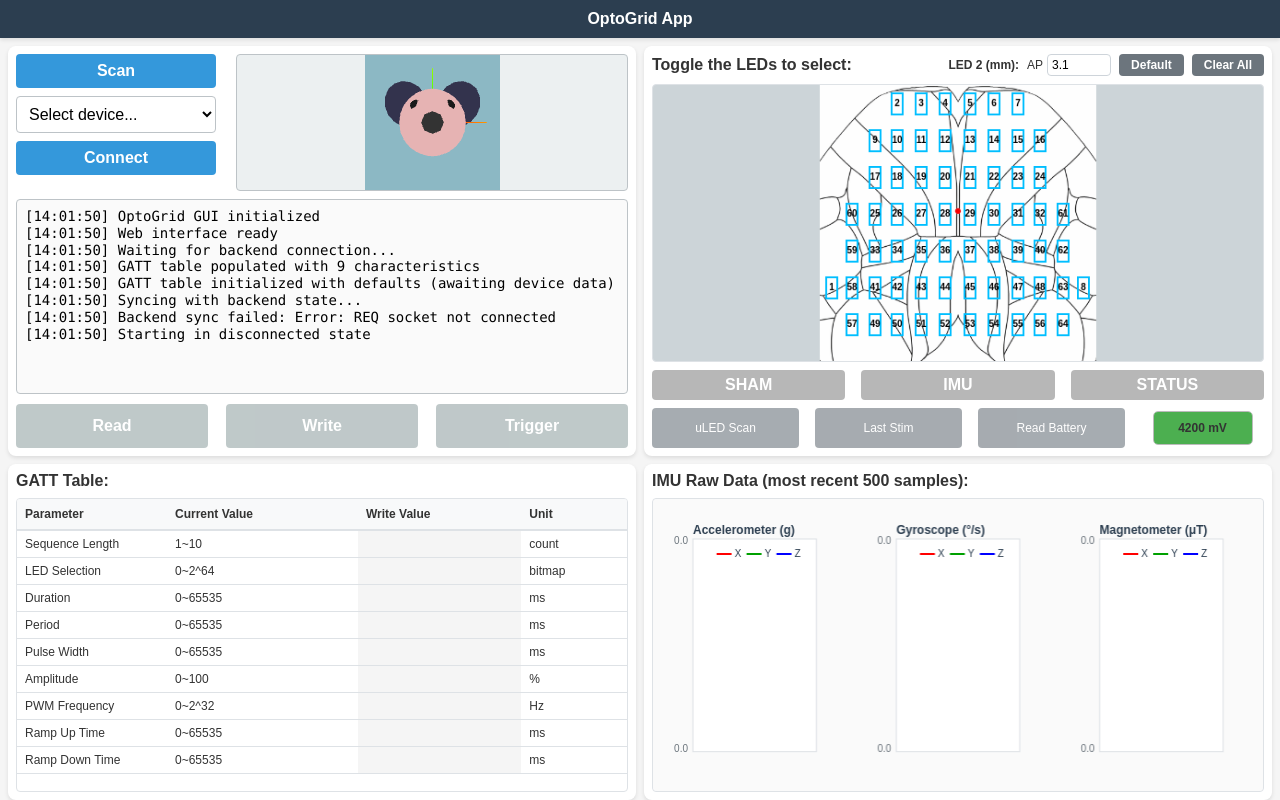
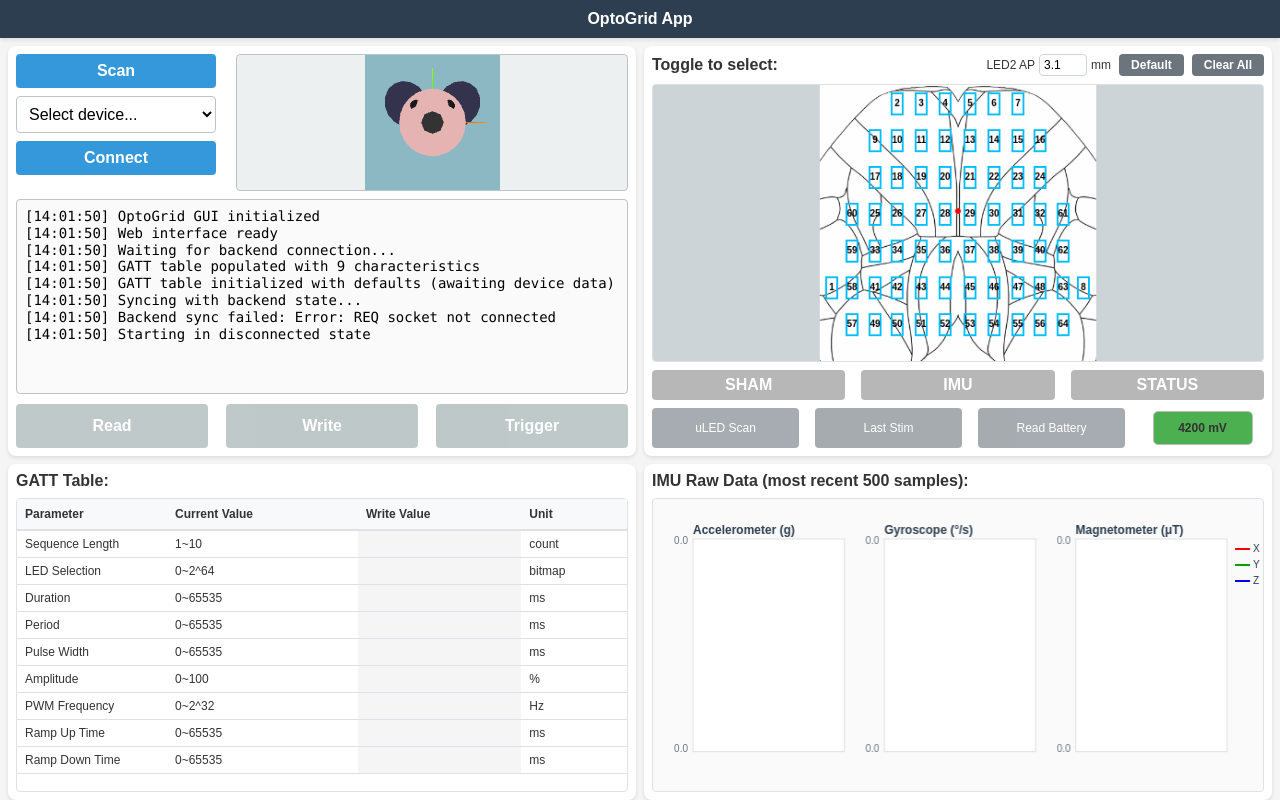
Before and after one commit to erlichlab/optogrid-manager, a website: page dashboard/index.html in a window 1280 px wide. Drawn offline with nearby package versions, Linux system fonts and the light colour scheme.

Commit message:
Revise GUI style

```diff
--- a/dashboard/index.html
+++ b/dashboard/index.html
@@ -55,11 +55,10 @@
                 <div class="right-panel">
                     <div class="brain-map-section">
                         <div class="brain-map-header">
-                            <h3>Toggle the LEDs to select:</h3>
+                            <h3>Toggle to select:</h3>
                             <div class="brain-map-header-controls">
-                                <span class="led2-position-label">LED 2 (mm):</span>
-                                <label class="led2-position-field">AP
-                                    <input id="led2-ap-input" type="number" step="0.05" value="3.1">
+                                <label class="led2-position-field">LED2 AP
+                                    <input id="led2-ap-input" type="number" step="0.05" value="3.1"> mm
                                 </label>
                                 <button id="led2-default-button" class="clear-leds-button">Default</button>
                                 <button id="clear-leds-button" class="clear-leds-button">Clear All</button>
--- a/dashboard/js/imuVisualization.js
+++ b/dashboard/js/imuVisualization.js
@@ -468,32 +468,57 @@ class IMUVisualization {
         this.ctxPlot.fillRect(0, 0, this.plotCanvasWidth, this.plotCanvasHeight);
 
         const margin = 40;
-        const plotWidth = (this.plotCanvasWidth/3) - 2 * margin;
+        const axisGap = 40;  // Space left of each plot for y-axis labels
+        const legendWidth = 36;
+        const plotWidth = (this.plotCanvasWidth - 3 * axisGap - legendWidth) / 3;
+        const plotX = (index) => axisGap + index * (plotWidth + axisGap);
         const plotHeight = this.plotCanvasHeight - 2 * margin;
+        const axisColors = ['#ff0000', '#00a000', '#0000ff'];
 
         // Draw accelerometer data
         this.drawSubPlot(
-            margin, margin, plotWidth, plotHeight,
+            plotX(0), margin, plotWidth, plotHeight,
             'Accelerometer (g)',
             ['accelX', 'accelY', 'accelZ'],
-            ['#ff0000', '#00a000', '#0000ff']
+            axisColors
         );
 
         // Draw gyroscope data
         this.drawSubPlot(
-            margin * 3 + plotWidth, margin, plotWidth, plotHeight,
+            plotX(1), margin, plotWidth, plotHeight,
             'Gyroscope (°/s)',
             ['gyroX', 'gyroY', 'gyroZ'],
-            ['#ff0000', '#00a000', '#0000ff']
+            axisColors
         );
 
         // Draw magnetometer data
         this.drawSubPlot(
-            margin * 5 + 2*plotWidth, margin, plotWidth, plotHeight,
+            plotX(2), margin, plotWidth, plotHeight,
             'Magnetometer (μT)',
             ['magX', 'magY', 'magZ'],
-            ['#ff0000', '#00a000', '#0000ff']
+            axisColors
         );
+
+        // Single shared legend to the right of the plots
+        this.drawLegend(plotX(3) - axisGap + 8, margin, ['X', 'Y', 'Z'], axisColors);
+    }
+
+    drawLegend(x, y, labels, colors) {
+        labels.forEach((label, index) => {
+            const legendY = y + 10 + (index * 16);
+
+            this.ctxPlot.strokeStyle = colors[index];
+            this.ctxPlot.lineWidth = 2;
+            this.ctxPlot.beginPath();
+            this.ctxPlot.moveTo(x, legendY);
+            this.ctxPlot.lineTo(x + 15, legendY);
+            this.ctxPlot.stroke();
+
+            this.ctxPlot.fillStyle = '#2c3e50';
+            this.ctxPlot.font = '10px Arial';
+            this.ctxPlot.textAlign = 'left';
+            this.ctxPlot.fillText(label, x + 18, legendY + 3);
+        });
     }
 
     drawSubPlot(x, y, width, height, title, dataKeys, colors) {
@@ -567,24 +592,6 @@ class IMUVisualization {
         this.ctxPlot.textAlign = 'right';
         this.ctxPlot.fillText(maxVal.toFixed(1), x - 5, y + 5);
         this.ctxPlot.fillText(minVal.toFixed(1), x - 5, y + height);
-
-        // Draw legend
-        dataKeys.forEach((key, index) => {
-            const legendX = x + width - 100 + (index * 30);
-            const legendY = y + 15;
-
-            this.ctxPlot.strokeStyle = colors[index];
-            this.ctxPlot.lineWidth = 2;
-            this.ctxPlot.beginPath();
-            this.ctxPlot.moveTo(legendX, legendY);
-            this.ctxPlot.lineTo(legendX + 15, legendY);
-            this.ctxPlot.stroke();
-
-            this.ctxPlot.fillStyle = '#2c3e50';
-            this.ctxPlot.font = '10px Arial';
-            this.ctxPlot.textAlign = 'left';
-            this.ctxPlot.fillText(key.charAt(key.length - 1).toUpperCase(), legendX + 18, legendY + 3);
-        });
     }
 
 }
--- a/dashboard/styles.css
+++ b/dashboard/styles.css
@@ -285,7 +285,7 @@ body {
 }
 
 .led2-position-field input {
-    width: 64px;
+    width: 48px;
     padding: 3px 4px;
     border: 1px solid #ced4da;
     border-radius: 4px;
```
